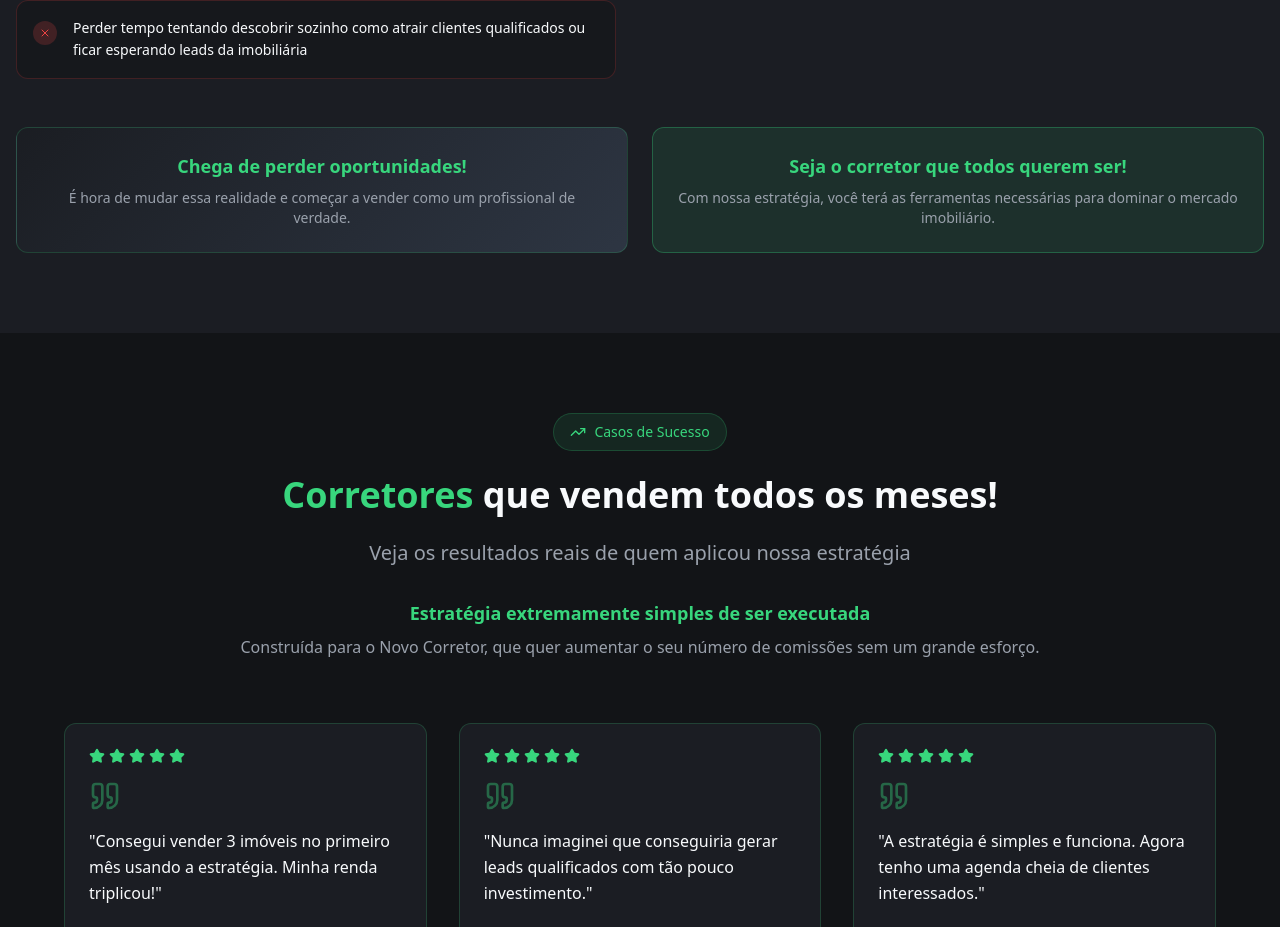
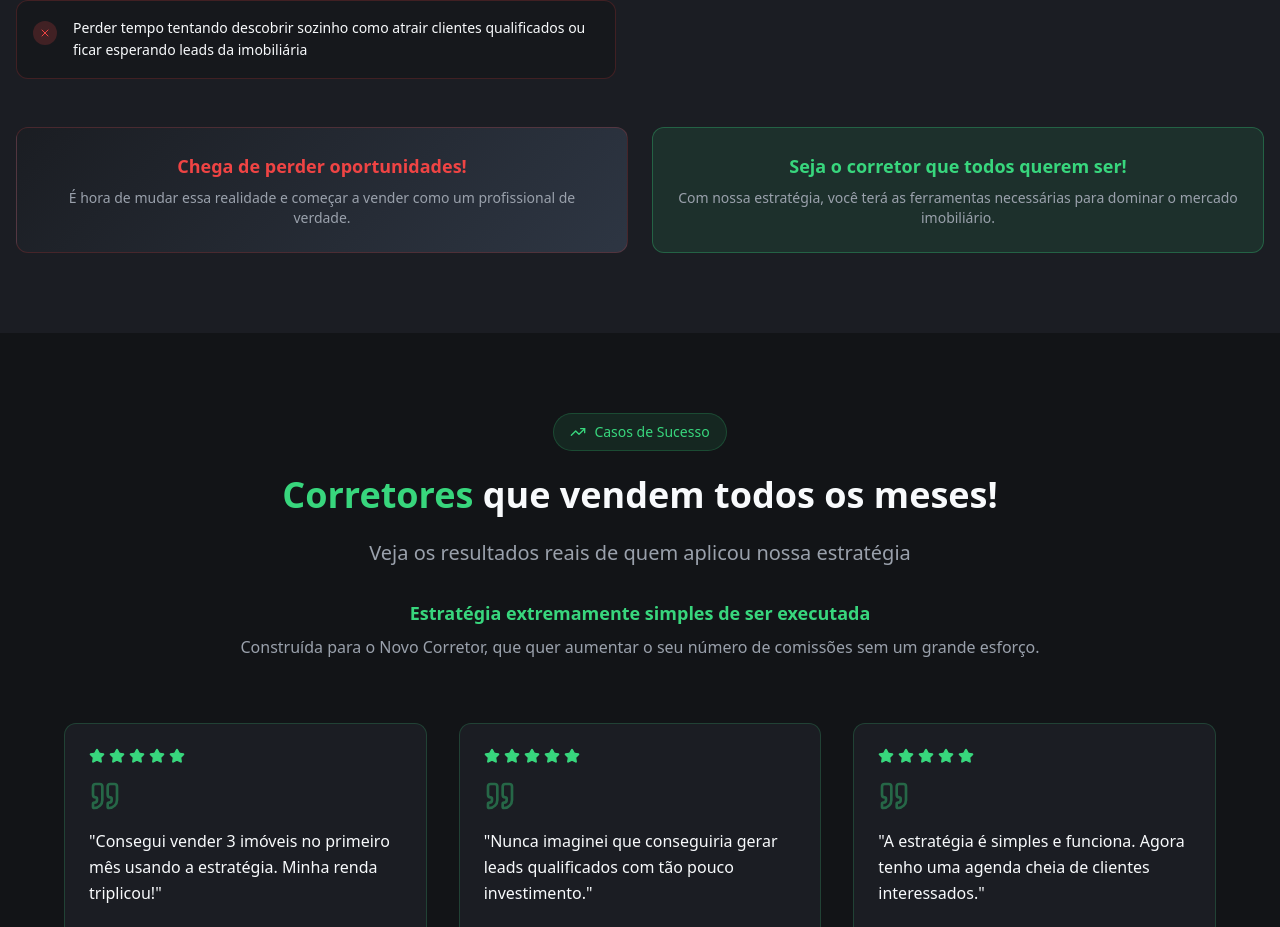
Before and after one commit to Peixoto16/corretor-gpt-ignite, a React (Vite) app: page / in a window 1280 px wide. Shown: the part 1556-2483 px from the top of the page. Built offline with nearby package versions, Linux system fonts and the light colour scheme.

Commit message:
Ajustar cor de texto
Ajusta a cor do texto "Chega de perder oportunidades!" para vermelho, para que combine com a seção "Problemas comuns".

```diff
--- a/src/components/sections/ComparisonSection.tsx
+++ b/src/components/sections/ComparisonSection.tsx
@@ -93,8 +93,8 @@ const ComparisonSection = () => {
 
         {/* Bottom CTAs */}
         <div className="grid grid-cols-1 lg:grid-cols-2 gap-6 mt-12 max-w-7xl mx-auto">
-          <div className="text-center p-6 bg-gradient-dark rounded-xl border border-primary/20">
-            <p className="text-lg font-semibold text-primary mb-2">
+          <div className="text-center p-6 bg-gradient-dark rounded-xl border border-destructive/20">
+            <p className="text-lg font-semibold text-destructive mb-2">
               Chega de perder oportunidades!
             </p>
             <p className="text-muted-foreground text-sm">
```
